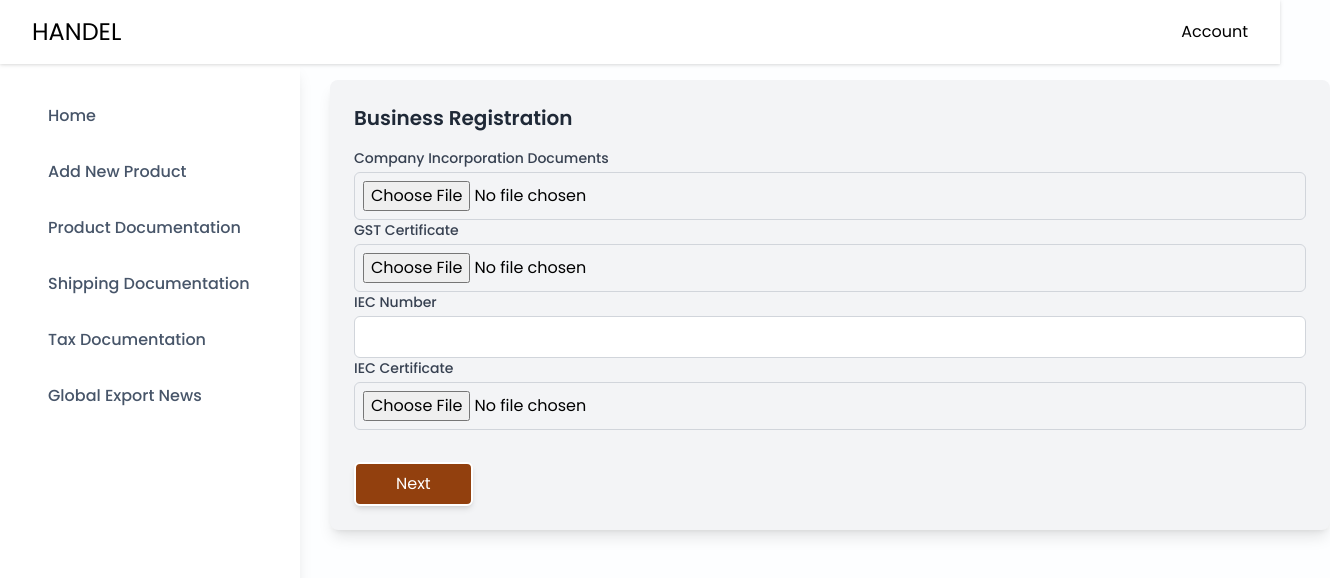
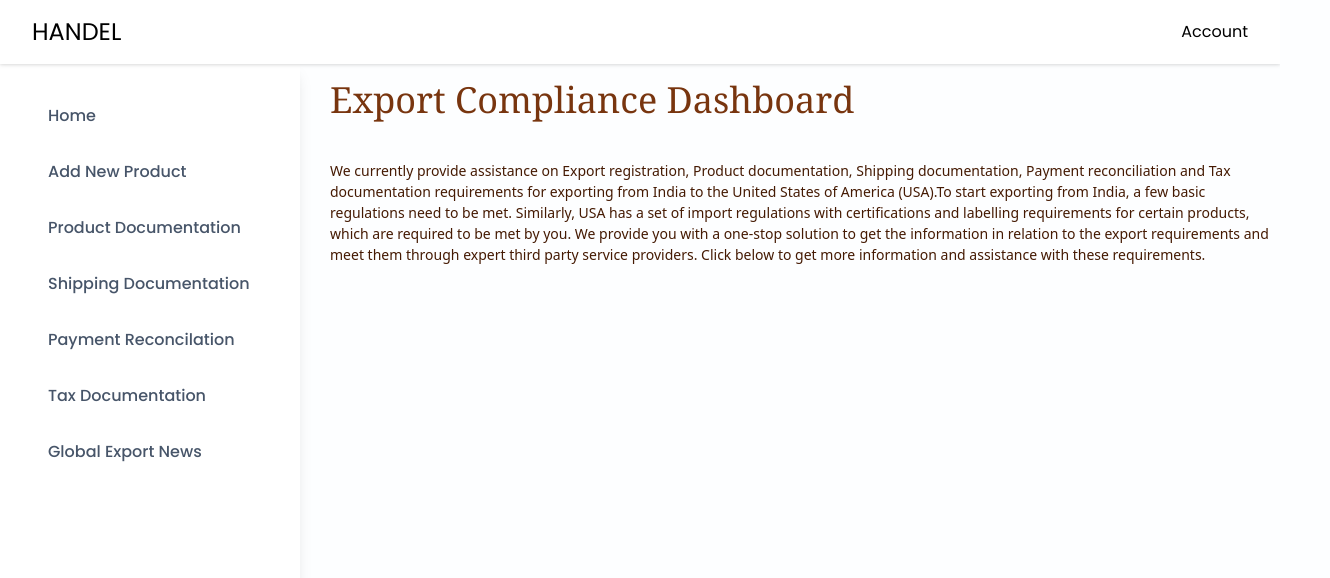
Before and after one commit to kanavdhanda/Handel, a React (Vite) app in the folder frontend/: page /dashboard in a window 1280 px wide. Shown: the top 578 px of the page, 1330 px wide, since content can reach past the window. Built offline with nearby package versions, Linux system fonts and the light colour scheme.

Commit message:
frontend back to original

```diff
--- a/frontend/src/App.jsx
+++ b/frontend/src/App.jsx
@@ -1,3 +1,4 @@
+/* eslint-disable no-unused-vars */
 import React from 'react'
 import { BrowserRouter as Router, Routes, Route } from 'react-router-dom'
 
@@ -9,6 +10,8 @@ import SignUp from './pages/Auth/SignUp'
 import ProductViewer from './components/improve/getprod'
 import AddNew from './pages/Dashboard/AddNew'
 import Products from './pages/Products/Products'
+import ShippingDoc from './pages/Dashboard/ShippingDoc'
+import PaymentRec from './pages/Dashboard/PaymentRec'
 
 const App = () => {
   return (
@@ -23,6 +26,8 @@ const App = () => {
         <Route path="/products" element={<Products />} />
         <Route path="/getprod" element={<ProductViewer />} />
         <Route path="/addprod" element={<AddNew />} />
+        <Route path="/shippingdoc" element={<ShippingDoc />} />
+        <Route path="/paymentrec" element={<PaymentRec />} />
 
       </Routes>
     </Router>
--- a/frontend/src/components/Cards/MainCard.jsx
+++ b/frontend/src/components/Cards/MainCard.jsx
@@ -3,7 +3,7 @@ import React from 'react';
 const MainCard = ({ name, description, onClick }) => {
   return (
     <div
-      className="bg-white shadow-md rounded-md p-5 w-[260px] h-[360px] flex flex-col justify-between cursor-pointer transition-transform transform hover:scale-[1.03]"
+      className="bg-white shadow-md rounded-md p-5 max-w-[260px] min-w-[260px] h-[360px] flex flex-col justify-between cursor-pointer transition-transform transform hover:scale-[1.03]"
       onClick={onClick}  // Added onClick to trigger modal
     >
       <img
--- a/frontend/src/components/Navbar/DashSideNav.jsx
+++ b/frontend/src/components/Navbar/DashSideNav.jsx
@@ -29,11 +29,18 @@ const DashSideNav = () => {
           Product Documentation
         </NavLink>
         <NavLink
-          to="/settings"
+          to="/shippingdoc"
           className="py-4 px-12 hover:bg-gray-200 transition-colors"
           activeClassName="bg-gray-700"
         >
           Shipping Documentation
+        </NavLink>
+        <NavLink
+          to="/paymentrec"
+          className="py-4 px-12 hover:bg-gray-200 transition-colors"
+          activeClassName="bg-gray-700"
+        >
+          Payment Reconcilation
         </NavLink>
         <NavLink
           to="/settings"
--- a/frontend/src/pages/Dashboard/Dashboard.jsx
+++ b/frontend/src/pages/Dashboard/Dashboard.jsx
@@ -11,7 +11,8 @@ const Dashboard = () => {
         <DashTopNav className='absolute top-0' />
         <DashSideNav className='absolute top-0' />
         <div className="ml-[330px] mt-[80px] absolute top-0"><div>
-          <MarketplaceForm/>
+          <h1 className='text-4xl text-amber-900 mb-10 font-serif'>Export Compliance Dashboard</h1>
+          <h2 className='text-[14px] text-amber-950 font-sans'>We currently provide assistance on Export registration, Product documentation, Shipping documentation, Payment reconciliation and Tax documentation requirements for exporting from India to the United States of America (USA).To start exporting from India, a few basic regulations need to be met. Similarly, USA has a set of import regulations with certifications and labelling requirements for certain products, which are required to be met by you. We provide you with a one-stop solution to get the information in relation to the export requirements and meet them through expert third party service providers. Click below to get more information and assistance with these requirements.</h2>
           </div>
           </div>
         </div>
--- /dev/null
+++ b/frontend/src/pages/Dashboard/PaymentRec.jsx
@@ -0,0 +1,23 @@
+import React from 'react'
+import DashTopNav from '../../components/Navbar/DashTopNav'
+import DashSideNav from '../../components/Navbar/DashSideNav'
+
+const PaymentRec = () => {
+  return (
+    <div className=''>
+
+        <div className="relative">
+        <DashTopNav className='absolute top-0' />
+        <DashSideNav className='absolute top-0' />
+        <div className="ml-[330px] mt-[80px] absolute top-0"><div>
+          <img src="./payment.webp" className='grayscale' alt="" />
+          akjdasjdnj
+          </div>
+          </div>
+        </div>
+
+    </div>
+  )
+}
+
+export default PaymentRec
--- /dev/null
+++ b/frontend/src/pages/Dashboard/ShippingDoc.jsx
@@ -0,0 +1,22 @@
+import React from 'react'
+import DashTopNav from '../../components/Navbar/DashTopNav'
+import DashSideNav from '../../components/Navbar/DashSideNav'
+
+const ShippingDoc = () => {
+  return (
+    <div className=''>
+
+        <div className="relative">
+        <DashTopNav className='absolute top-0' />
+        <DashSideNav className='absolute top-0' />
+        <div className="ml-[330px] mt-[80px] absolute top-0"><div>
+          <img src="./ship.webp" className='grayscale' alt="" />
+          </div>
+          </div>
+        </div>
+
+    </div>
+  )
+}
+
+export default ShippingDoc
--- a/frontend/src/pages/Home/Home.jsx
+++ b/frontend/src/pages/Home/Home.jsx
@@ -1,4 +1,3 @@
-import React from 'react'
 
 import Navbar from '../../components/Navbar/Navbar'
 import NavigationBar from '../../components/Navbar/NavigationBar'
@@ -6,7 +5,7 @@ import CardSection from '../../components/Section/CardSection'
 import Footer from '../../components/Footer/Footer'
 import { Link } from 'react-router-dom'
 
-const Home = () => {
+const  Home = () => {
   return (
     <>
       <Navbar />
```
